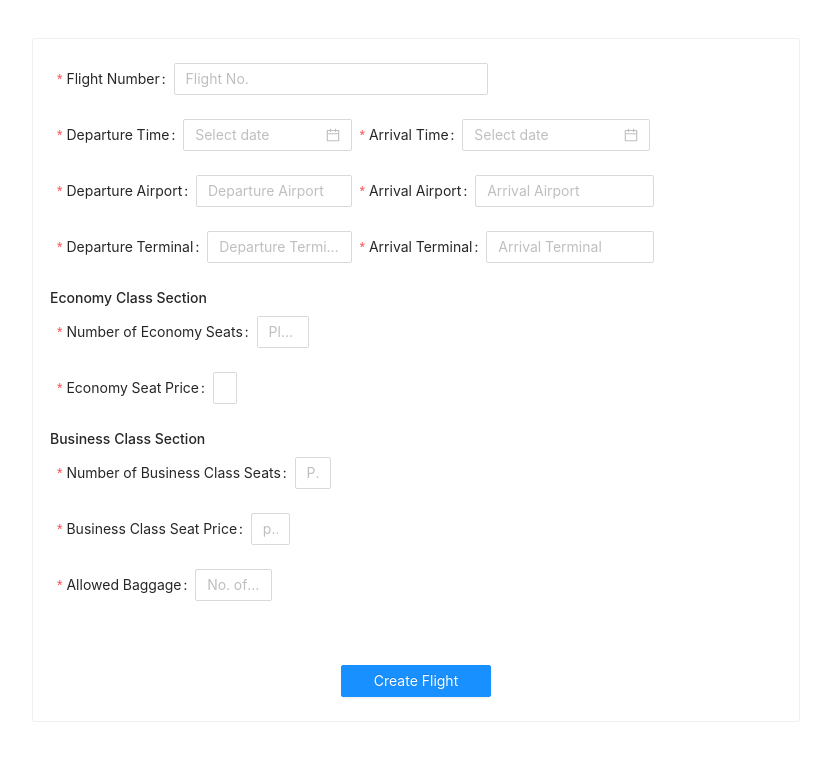
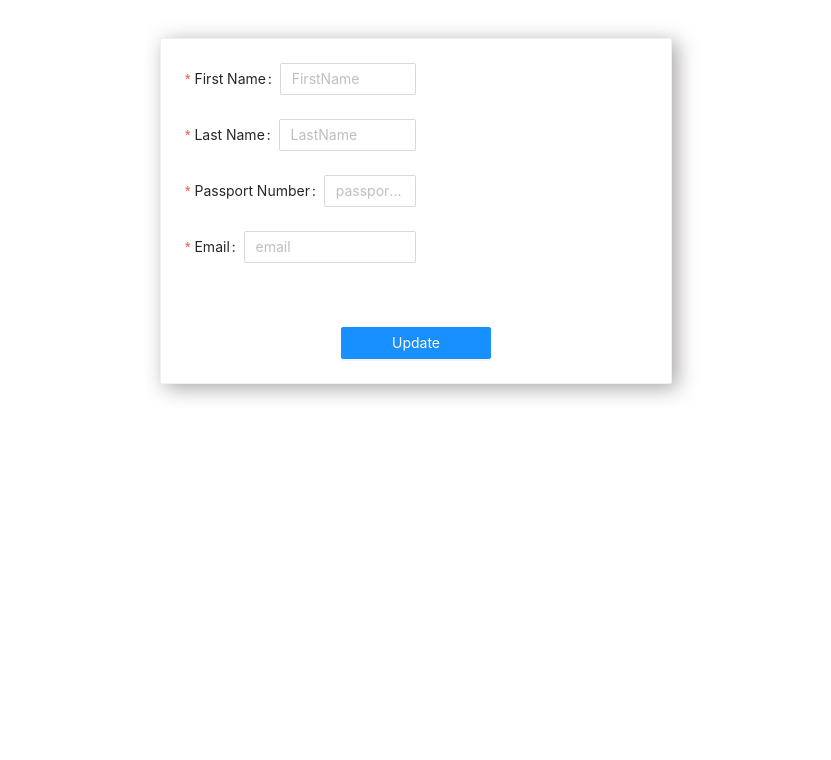
Before and after one commit to mariamsayed3/WeekEnd-developers, a React (Create React App) app in the folder frontend/: page /admin/update_flight/1 in a window 1280 px wide. Shown: the top 760 px of the page, without its empty margins (224-1055 px from the left). Built offline with nearby package versions, Linux system fonts and the light colour scheme; the HTML template or start-up script is replaced by a standard one.

Commit message:
backend of EditUser

```diff
--- a/frontend/src/App.js
+++ b/frontend/src/App.js
@@ -2,13 +2,15 @@ import {BrowserRouter as Router, Switch,} from 'react-router-dom'
 import './App.css';
 import UpdateFlight from './Components/Admin/UpdateFlight'
 import CreateFlight from './Components/Admin/CreateFlight'
+import EditUser from './Components/Admin/EditUser'
 
 function App() {
   return (
     <Router>
           {/* <PrivateRouteAdmin path='/admin/update_flight/:FlightID' component={UpdateFlight}/>   */}
           {/* <UpdateFlight /> */}
-          <CreateFlight />
+          {/* <CreateFlight /> */}
+          <EditUser/>
     </Router>
 
   );
--- a/frontend/src/Components/Admin/CreateFlight.js
+++ b/frontend/src/Components/Admin/CreateFlight.js
@@ -1,6 +1,7 @@
 import { useState } from 'react';
 import axios from 'axios';
 import 'antd/dist/antd.css';
+import './Admin.css';
 import { useParams } from "react-router-dom";
 import { Button, Modal, Form, Input, Row, Col, DatePicker, Radio, Card } from 'antd';
 import { Mongoose } from 'mongoose';
@@ -49,7 +50,7 @@ function CreateFlight() {
 
   return (
     <div>
-      <Card className="card" style={{ width: '60%', margin: '3% auto' }}>
+      <Card className="updateCard">
         <Form form={form} onSubmit={Create} name="Create Flight">
           <Form.Item
             name="FlightNumber"
--- /dev/null
+++ b/frontend/src/Components/Admin/EditUser.js
@@ -0,0 +1,73 @@
+import axios from 'axios';
+import 'antd/dist/antd.css';
+import { Button, Form, Input, DatePicker, Card, Row, Col } from 'antd';
+import './Admin.css';
+
+
+require('dotenv').config()
+
+function EditUser() {
+    const id = "617ae39d75f5e23f35fe57c6"
+    const [form] = Form.useForm();
+
+    const Edit = async () => {
+        try {
+            const values = await form.validateFields();
+            await axios.patch (`http://localhost:8000/admin/edit_user/${id}`, values);
+        } catch (e) {
+            console.log(e)
+        }
+    }
+
+    return (
+        <div>
+            <Card style={{width:'40%'}} className='updateCard'>
+                <div>
+                    <Form form={form} name="Edit User">
+                        {/* <Row gutter={16, 8}>
+                            <Col span={8}> */}
+                                <Form.Item
+                                    name="FirstName"
+                                    label="First Name"
+                                    style={{width:'50%'}}
+                                    rules={[{ required: true }]}>
+                                    <Input placeholder='FirstName'/>
+                                </Form.Item>
+                            {/* </Col>
+                            <Col span={8}> */}
+                                <Form.Item
+                                    name="LastName"
+                                    label="Last Name"
+                                    style={{width:'50%'}}
+                                    rules={[{ required: true }]}>
+                                    <Input placeholder='LastName'/>
+                                </Form.Item>
+                            {/* </Col>
+                        </Row> */}
+                        <Form.Item
+                                    name="PassportNumber"
+                                    label="Passport Number"
+                                    style={{width:'50%'}}
+                                    rules={[{ required: true }]}>
+                                    <Input placeholder='passport number' />
+                                </Form.Item>
+                                <Form.Item
+                                    name="Email"
+                                    label="Email"
+                                    style={{width:'50%'}}
+                                    rules={[{ required: true }]}>
+                                    <Input placeholder='email' />
+                                </Form.Item>
+                                <div style={{textAlign:'center'}}>
+                      <Button type="primary" onClick={Edit} style={{ marginTop: '40px', width: '150px'}}>
+                        Update
+                      </Button>
+                      </div>
+                    </Form>
+                </div>
+            </Card>
+        </div>
+    )
+}
+
+export default EditUser
```
Also changed, not shown: frontend/src/Styles/createFlight.scss (+0 -65 lines), 2 other files (tests, documents, lock files or other folders).
